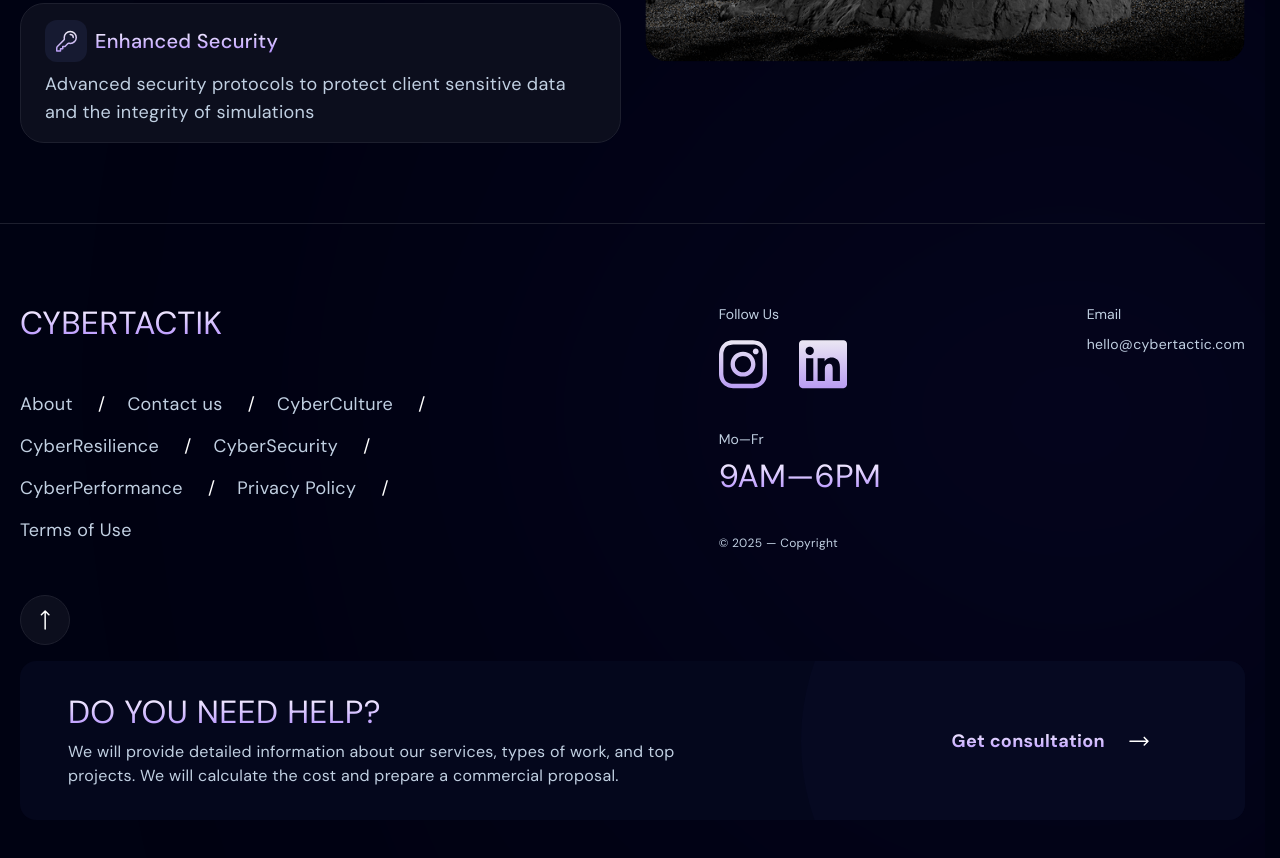
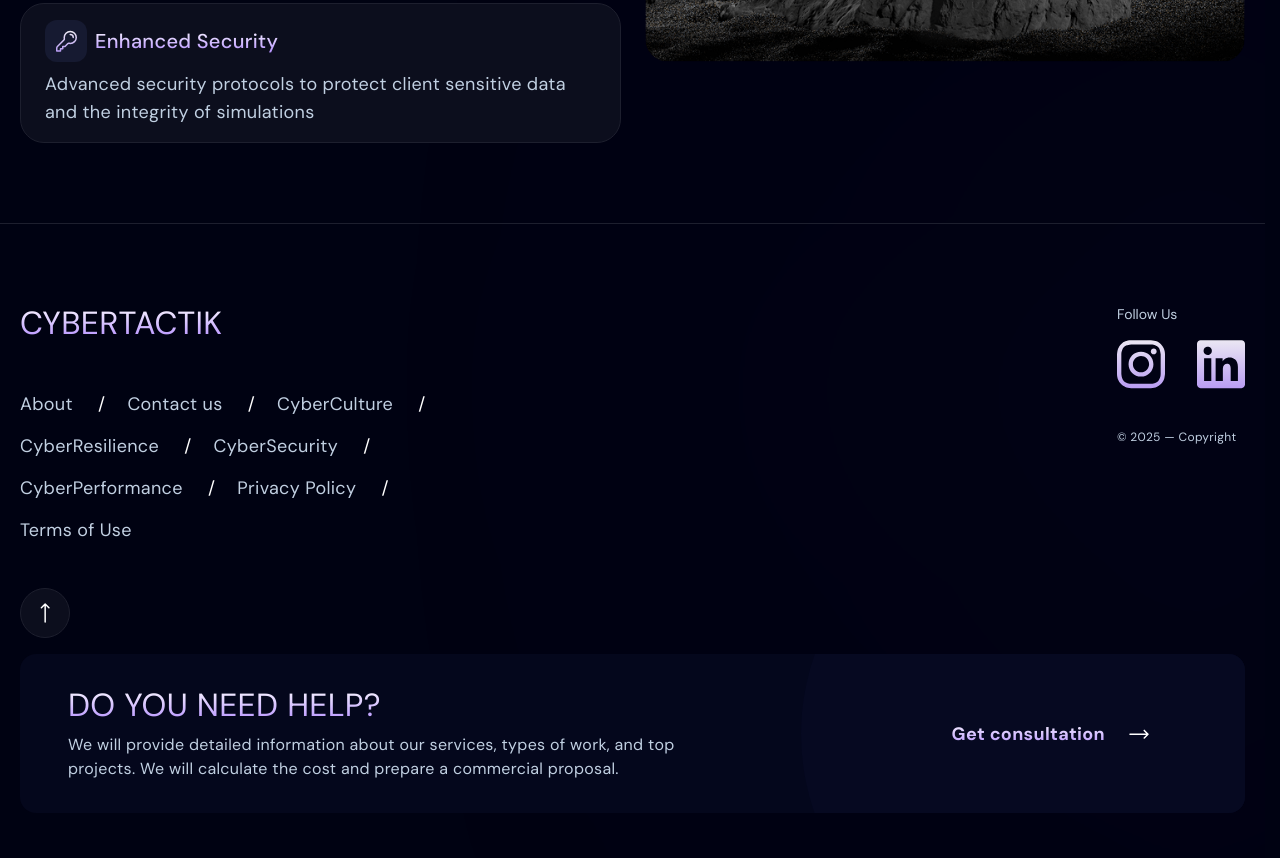
Before and after one commit to voloshynvv/cybertactik, an Astro site: page / in a window 1280 px wide. Shown: the part 5483-6341 px from the top of the page. Built offline with nearby package versions, Linux system fonts and the light colour scheme; Astro itself is replaced by a stand-in of ours.

Commit message:
clean up footer

```diff
--- a/src/components/Footer.astro
+++ b/src/components/Footer.astro
@@ -65,9 +65,6 @@ const links = [
       </div>
 
       <div id="bg-gradient" class="relative w-fit space-y-10">
-        <div
-          class="flex flex-wrap gap-x-20 gap-y-10 lg:justify-between lg:gap-x-60"
-        >
         <div>
           <p class="mb-4 text-sm tracking-normal">Follow Us</p>
 
@@ -88,20 +85,6 @@ const links = [
               <LinkedinIcon />
             </a>
           </div>
-          </div>
-
-          <div>
-            <p class="mb-2 text-sm tracking-normal">Email</p>
-            <a
-              class="text-sm transition-colors hover:text-white"
-              href="mailto:hello@cybertactic.com">hello@cybertactic.com</a
-            >
-          </div>
-        </div>
-
-        <div>
-          <p class="mb-2 text-sm tracking-normal">Mo—Fr</p>
-          <p class="typography-3 gradient">9am—6pm</p>
         </div>
 
         <p class="text-xs">© {new Date().getFullYear()} — Copyright</p>
```
Lines whose indentation alone changed are shown as unchanged.
